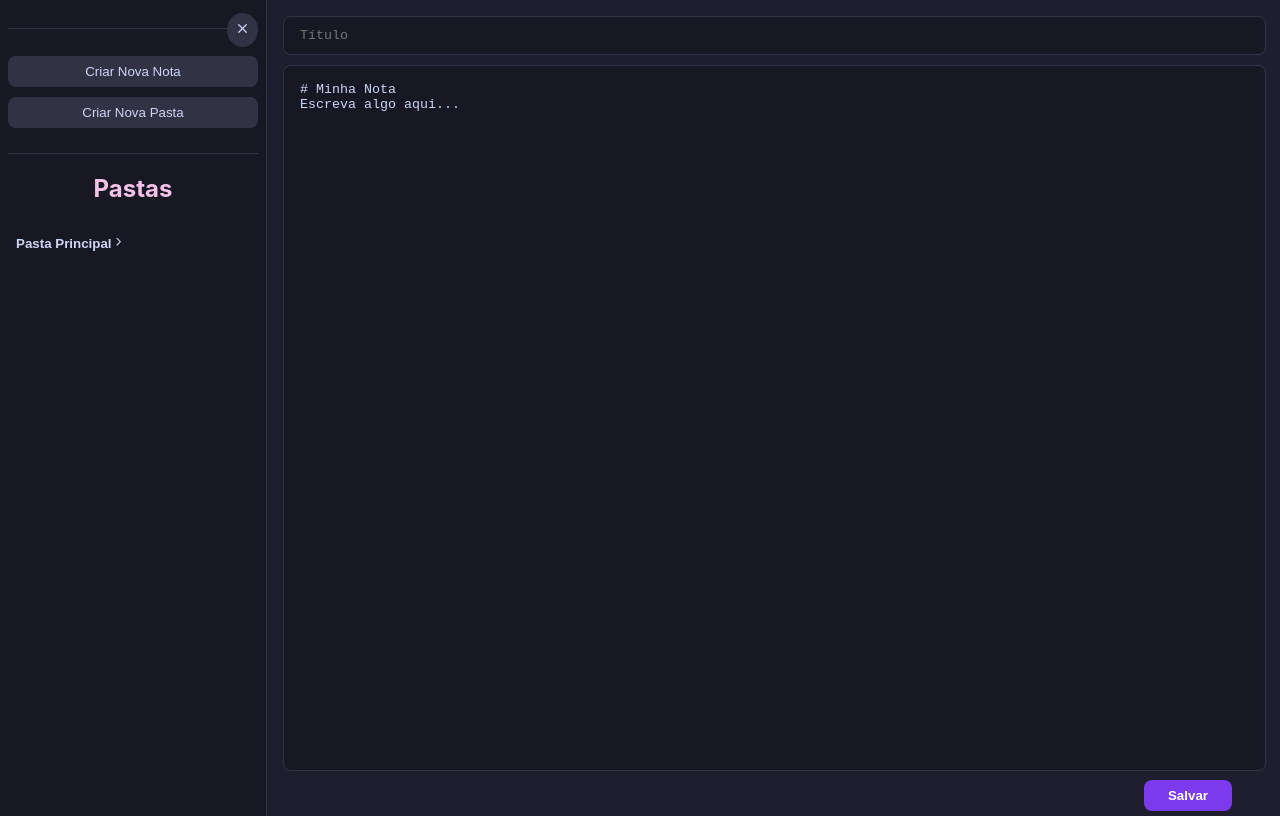
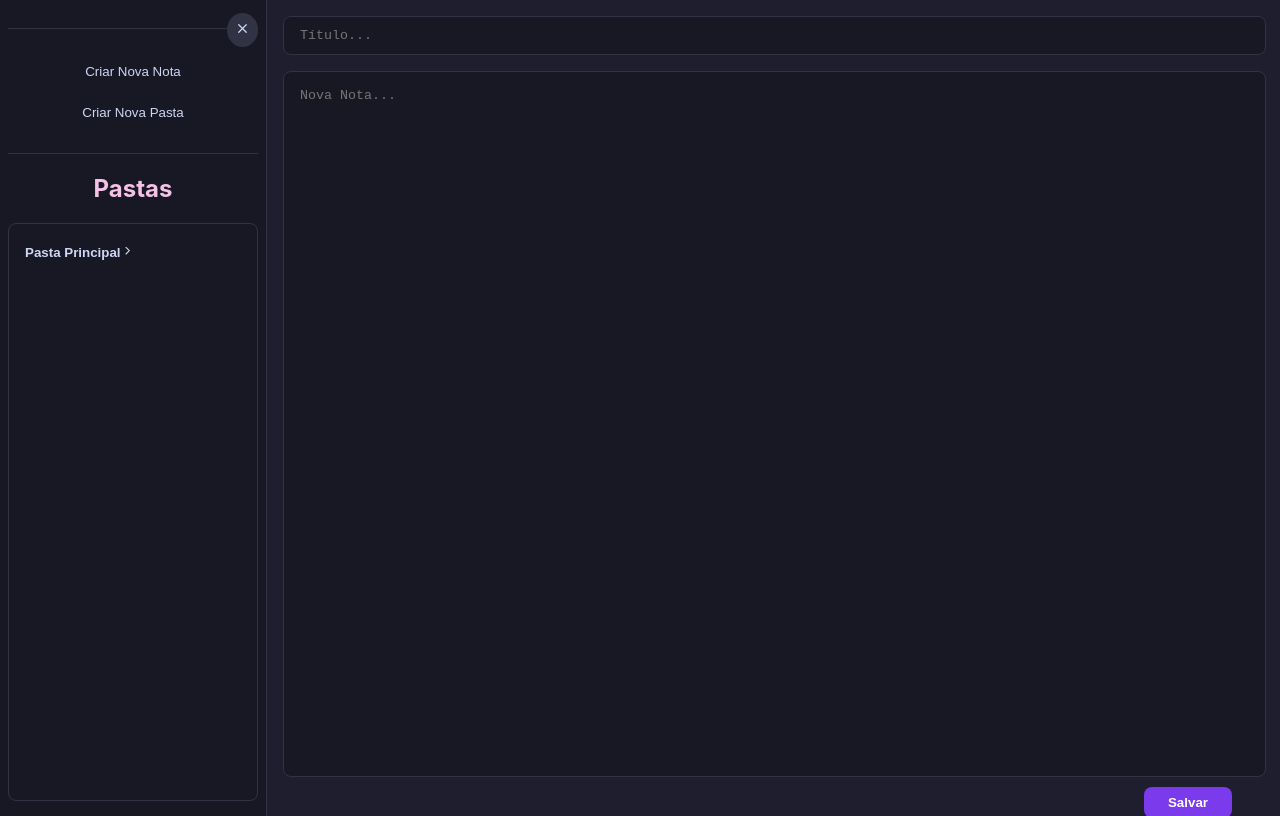
Before and after one commit to MarcioHTCampos2/project-basalt, a React (Vite) app: page / in a window 1280 px wide. Both pictures are taken after a click on the button 23 px from the left and 29 px from the top of the page. Built offline with nearby package versions, Linux system fonts and the light colour scheme.

Commit message:
Mudei como as scrollbar funciona e algo mais

```diff
--- a/src/components/SidebarMenu.css
+++ b/src/components/SidebarMenu.css
@@ -1,40 +1,58 @@
+/* Estilo para a tela principal */
 .screen {
-    background-color: #181825;
-    border-right: 1px solid #313244;
-    padding: 0.5rem;
-    min-height: 100vh;
+  background-color: #181825; /* Fundo escuro */
+  border-right: 1px solid #313244; /* Borda lateral direita */
+  padding: 0.5rem; /* Espaçamento interno */
+  min-height: 100vh; /* Altura mínima igual à altura da viewport */
+
 }
 
+/* Estilo para a barra lateral */
+.sidebar {
+  width: 250px; /* Largura fixa da barra lateral */
+  text-align: center; /* Centraliza o texto */
 
-.sidebar {
-    width: 250px;
-    text-align: center;
+}
+
+/* Estilo para os botões dentro da barra lateral */
+.sidebar > button {
+  width: 100%; /* Botões ocupam toda a largura */
+  background-color: transparent; /* Fundo transparente */
+}
+
+/* Área com rolagem na barra lateral */
+.sidebar-scroll {
+  overflow: auto; /* Permite rolagem se o conteúdo exceder a altura */
+  height: 70vh; /* Altura relativa à viewport */
+  border: 1px solid #313244; /* Borda ao redor */
+  border-radius: 8px; /* Bordas arredondadas */
+  padding: 0.5rem; /* Espaçamento interno */
+  margin-bottom: 1rem; /* Espaçamento inferior */
+}
+
+/* Divisor na barra lateral */
+.sidebar-divider {
+  flex-grow: 1; /* Expande para preencher o espaço disponível */
+  border-bottom: 1px solid #313244; /* Linha divisória */
+  height: 20px; /* Altura do divisor */
 
 
-  }
-
-.sidebar > button {
-    width: 100%;
 }
 
-.sidebar-divider {
+/* Estilo para o botão do menu */
+.menu-button {
+  background-color: #313244; /* Fundo escuro */
+  border: none; /* Remove borda padrão */
+  color: #cdd6f4; /* Cor do texto */
+  padding: 0.5rem; /* Espaçamento interno */
+  border-radius: 50%; /* Botão circular */
+  transition: background-color 0.3s; /* Transição suave ao passar o mouse */
+  float: right; /* Alinha o botão à direita */
 
-  flex-grow: 1;
-  border-bottom: 1px solid #313244;
-  height: 20px;
 }
 
-
-/* Botão Menu */
-.menu-button {
-    background-color: #313244;
-    border: none;
-    color: #cdd6f4;
-    padding: 0.5rem;
-    border-radius: 50%;
-    transition: background-color 0.3s;
-    float: right;
-  }
-  .menu-button:hover {
-    background-color: #45475a;
-  }
+/* Efeito hover para o botão do menu */
+.menu-button:hover {
+  background-color: #45475a; /* Fundo mais claro ao passar o mouse */
+  transition: background-color 0.3s; /* Transição suave */
+}
--- a/src/components/SidebarMenu.tsx
+++ b/src/components/SidebarMenu.tsx
@@ -47,6 +47,8 @@ export default function SidebarMenu({ pastas, notas, selecionarNota, criarNovaNo
 
           <h2 className="text-white mb-2 font-bold">Pastas</h2>
 
+          <div className='sidebar-scroll'>
+
             {pastas.map((pasta) => (
               <div key={pasta} className="mb-2">
                 <button
@@ -73,6 +75,7 @@ export default function SidebarMenu({ pastas, notas, selecionarNota, criarNovaNo
               </div>
             ))}
           </div>
+        </div>
       )}
     </div>
   );
--- a/src/index.css
+++ b/src/index.css
@@ -1,116 +1,118 @@
 /* Reset básico */
 body {
-  margin: 0;
-  padding: 0;
-  font-family: 'Inter', sans-serif;
-  background-color: #1e1e2e; /* cor escura */
-  color: #cdd6f4; /* texto claro */
-
+  margin: 0; /* Remove margens padrão */
+  padding: 0; /* Remove espaçamento interno padrão */
+  font-family: 'Inter', sans-serif; /* Define a fonte padrão */
+  background-color: #1e1e2e; /* Fundo escuro */
+  color: #cdd6f4; /* Texto claro */
 }
-
-
 
 /* Botões gerais */
 button {
-  background-color: #313244;
-  color: #cdd6f4;
-  border: none;
-  padding: 0.5rem 1rem;
-  margin: 0.3rem 0;
-  border-radius: 8px;
-  cursor: pointer;
-  transition: background-color 0.3s;
+  background-color: #313244; /* Fundo escuro */
+  color: #cdd6f4; /* Texto claro */
+  border: none; /* Remove borda padrão */
+  padding: 0.5rem 1rem; /* Espaçamento interno */
+  margin: 0.3rem 0; /* Espaçamento externo */
+  border-radius: 8px; /* Bordas arredondadas */
+  cursor: pointer; /* Indica que é clicável */
+  transition: background-color 0.3s; /* Transição suave ao passar o mouse */
 }
 button:hover {
-  background-color: #45475a;
+  background-color: #45475a; /* Fundo mais claro ao passar o mouse */
 }
 
 /* Modal */
 .modal-background {
-  background-color: rgba(0, 0, 0, 0.7);
+  background-color: rgba(0, 0, 0, 0.7); /* Fundo semi-transparente */
 }
 .modal-content {
-  background-color: #1e1e2e;
-  color: #cdd6f4;
-  padding: 2rem;
-  border-radius: 10px;
-  width: 90%;
-  max-width: 400px;
-}
-/*
-html
-{
-  position:fixed;
-  width:100%;
-  height:100%;
+  background-color: #1e1e2e; /* Fundo escuro */
+  color: #cdd6f4; /* Texto claro */
+  padding: 2rem; /* Espaçamento interno */
+  border-radius: 10px; /* Bordas arredondadas */
+  width: 90%; /* Largura relativa */
+  max-width: 400px; /* Largura máxima */
 }
 
- Área de preview
-.prose {
-  background-color: #181825;
-  border: 1px solid #313244;
-  border-radius: 8px;
-  padding: 1rem;
-}
-*/
 /* Títulos */
 h1, h2 {
-  color: #f5c2e7;
-
-
+  color: #f5c2e7; /* Cor diferenciada para títulos */
 }
 
 /* Dropdown Pastas/Notas */
 .pasta-button {
-  background-color: transparent;
-  color: #cdd6f4;
-  text-align: left;
-  width: 100%;
-  padding: 0.5rem;
-  font-weight: bold;
-  transition: background-color 0.3s;
+  background-color: transparent; /* Fundo transparente */
+  color: #cdd6f4; /* Texto claro */
+  text-align: left; /* Alinha texto à esquerda */
+  width: 100%; /* Ocupa toda a largura */
+  padding: 0.5rem; /* Espaçamento interno */
+  font-weight: bold; /* Texto em negrito */
+  transition: background-color 0.3s; /* Transição suave ao passar o mouse */
 }
 .pasta-button:hover {
-  background-color: #313244;
+  background-color: #313244; /* Fundo escuro ao passar o mouse */
 }
 
 /* Itens das Notas */
 .nota-item {
-  background-color: transparent;
-  color: #a6adc8;
-  text-align: left;
-  width: 100%;
-  padding: 0.3rem 1rem;
-  transition: background-color 0.3s;
+  background-color: transparent; /* Fundo transparente */
+  color: #a6adc8; /* Texto com cor mais clara */
+  text-align: left; /* Alinha texto à esquerda */
+  width: 100%; /* Ocupa toda a largura */
+  padding: 0.3rem 1rem; /* Espaçamento interno */
+  transition: background-color 0.3s; /* Transição suave ao passar o mouse */
 }
 .nota-item:hover {
-  background-color: #313244;
+  background-color: #313244; /* Fundo escuro ao passar o mouse */
 }
 
 /* Botão de salvar */
 .save-button {
-  background-color: #7c3aed; /* Roxo bonito */
-  color: white;
-  padding: 0.5rem 1.5rem;
-  border-radius: 8px;
-  float: right;
-
-  font-weight: bold;
-  transition: all 0.3s;
+  background-color: #7c3aed; /* Fundo roxo */
+  color: white; /* Texto branco */
+  padding: 0.5rem 1.5rem; /* Espaçamento interno */
+  border-radius: 8px; /* Bordas arredondadas */
+  float: right; /* Alinha o botão à direita */
+  font-weight: bold; /* Texto em negrito */
+  transition: all 0.3s; /* Transição suave */
 }
 .save-button:hover {
-  background-color: #6d28d9;
-  transform: scale(1.05);
+  background-color: #6d28d9; /* Fundo mais escuro ao passar o mouse */
+  transform: scale(1.05); /* Aumenta ligeiramente o botão */
 }
 
+/* Área principal */
 main {
-  flex-grow: 1;
+  flex-grow: 1; /* Expande para ocupar o espaço disponível */
+
 }
-
 
 /* Responsividade básica */
 @media (max-width: 768px) {
   .sidebar {
-    width: 200px;
+    width: 200px; /* Reduz a largura da barra lateral em telas menores */
   }
 }
+
+/* Personalização da barra de rolagem */
+::-webkit-scrollbar {
+  width: 8px; /* Largura da barra de rolagem */
+  height: 8px; /* Altura da barra de rolagem horizontal */
+}
+
+::-webkit-scrollbar-track {
+  background: #1e1e2e; /* Cor do fundo da barra de rolagem */
+  border-radius: 8px; /* Bordas arredondadas */
+}
+
+::-webkit-scrollbar-thumb {
+  background: #313244; /* Cor do "polegar" da barra de rolagem */
+  border-radius: 8px; /* Bordas arredondadas */
+  border: 2px solid #1e1e2e; /* Espaço ao redor do polegar */
+}
+
+::-webkit-scrollbar-thumb:hover {
+  background: #45475a; /* Cor do polegar ao passar o mouse */
+  cursor: default; /* Cursor padrão */
+}
--- a/src/pages/NotePage.css
+++ b/src/pages/NotePage.css
@@ -1,54 +1,58 @@
+/* Estilo para o menu principal */
 .menu {
     width: 100%;
     height: 100%;
     display: flex;
+    position: fixed;
 
 }
 
-/*titulo*/
+/* Estilo para o título da nota */
 .note-title {
-    background-color: #181825;
-    border: 1px solid #313244;
-    color: #cdd6f4;
+    background-color: #181825; /* Fundo escuro */
+    border: 1px solid #313244; /* Borda com tom mais claro */
+    color: #cdd6f4; /* Cor do texto */
     width: 100%;
-    height: 5px;
-    border-radius: 8px;
-    padding: 1rem;
-    font-family: monospace;
-    resize: vertical;
+    height: 5px; /* Altura mínima */
+    border-radius: 8px; /* Bordas arredondadas */
+    padding: 1rem; /* Espaçamento interno */
+    font-family: monospace; /* Fonte monoespaçada */
+    resize: none; /* Desativa redimensionamento */
+    margin-bottom: 1rem; /* Espaçamento inferior */
 }
 
-/*divisor de conteudos e titulos para eles não ficar uns nos outros*/
-.divider {
-    flex-grow: 1;
-    height: 10px;
-  }
 
-  /*Area de conteudos das notas */
+/* Área de conteúdo das notas */
 .text-area {
-    background-color: #181825;
-    border: 1px solid #313244;
-    color: #cdd6f4;
+    background-color: #181825; /* Fundo escuro */
+    border: 1px solid #313244; /* Borda com tom mais claro */
+    color: #cdd6f4; /* Cor do texto */
     width: 100%;
-    height: 84%;
-    border-radius: 8px;
-    padding: 1rem;
-    font-family: monospace;
-    resize:none
+    height: 84%; /* Altura relativa */
+    border-radius: 8px; /* Bordas arredondadas */
+    padding: 1rem; /* Espaçamento interno */
+    font-family: monospace; /* Fonte monoespaçada */
+    resize: none; /* Desativa redimensionamento */
+    margin-bottom: 0.1rem; /* Espaçamento inferior */
+
+
 }
 
-/* Área de preview */
-.prose-note{
-    background-color: #181825;
-    border: 1px solid #313244;
-    border-radius: 8px;
+/* Área de visualização (preview) */
+.prose-note {
+    background-color: #181825; /* Fundo escuro */
+    border: 1px solid #313244; /* Borda com tom mais claro */
+    border-radius: 8px; /* Bordas arredondadas */
     width: 100%;
-    padding: 1rem;
+    padding: 1rem; /* Espaçamento interno */
 }
 
-.editor-notas{
-    padding: 1rem;
-    padding-right: 3rem;
-    padding-bottom: 0;
-    height: 100vh;
+/* Editor de notas */
+.editor-notas {
+    padding: 1rem; /* Espaçamento interno */
+    padding-right: 3rem; /* Espaçamento adicional à direita */
+    padding-bottom: 0; /* Remove espaçamento inferior */
+    height: 100vh; /* Altura total da viewport */
+    overflow: auto; /* Permite rolagem se necessário */
+
 }
--- a/src/pages/NotePage.tsx
+++ b/src/pages/NotePage.tsx
@@ -5,7 +5,7 @@ import { parseNoteLinks } from '../utils/linkParser';  // Função que converte
 import './NotePage.css'
 
 export default function NotePage() {
-  const [note, setNote] = useState('# Minha Nota\nEscreva algo aqui...');
+  const [note, setNote] = useState('');
   const [title, setTitle] = useState('');
   const [pastas, setPastas] = useState<string[]>(['Pasta Principal']);
   const [notas, setNotas] = useState<{ [pasta: string]: string[] }>({
@@ -23,8 +23,8 @@ export default function NotePage() {
   };
 
   const criarNovaNota = () => {
-    setTitle('# Título...');
-    setNote('# Nova Nota\nDigite seu conteúdo...');
+    setTitle('');
+    setNote('');
   };
 
   const criarNovaPasta = () => {
@@ -74,12 +74,13 @@ export default function NotePage() {
           type="text"
           value={title}
           onChange={(e) => setTitle(e.target.value)}
-          placeholder='Título'
+          placeholder='Título...'
           className='note-title'
         />
-        <div className='divider'></div>
+
         <textarea
           className='text-area'
+          placeholder='Nova Nota...'
           value={note}
           onChange={(e) => setNote(e.target.value)}
         />
```
Lines whose indentation alone changed are shown as unchanged.
